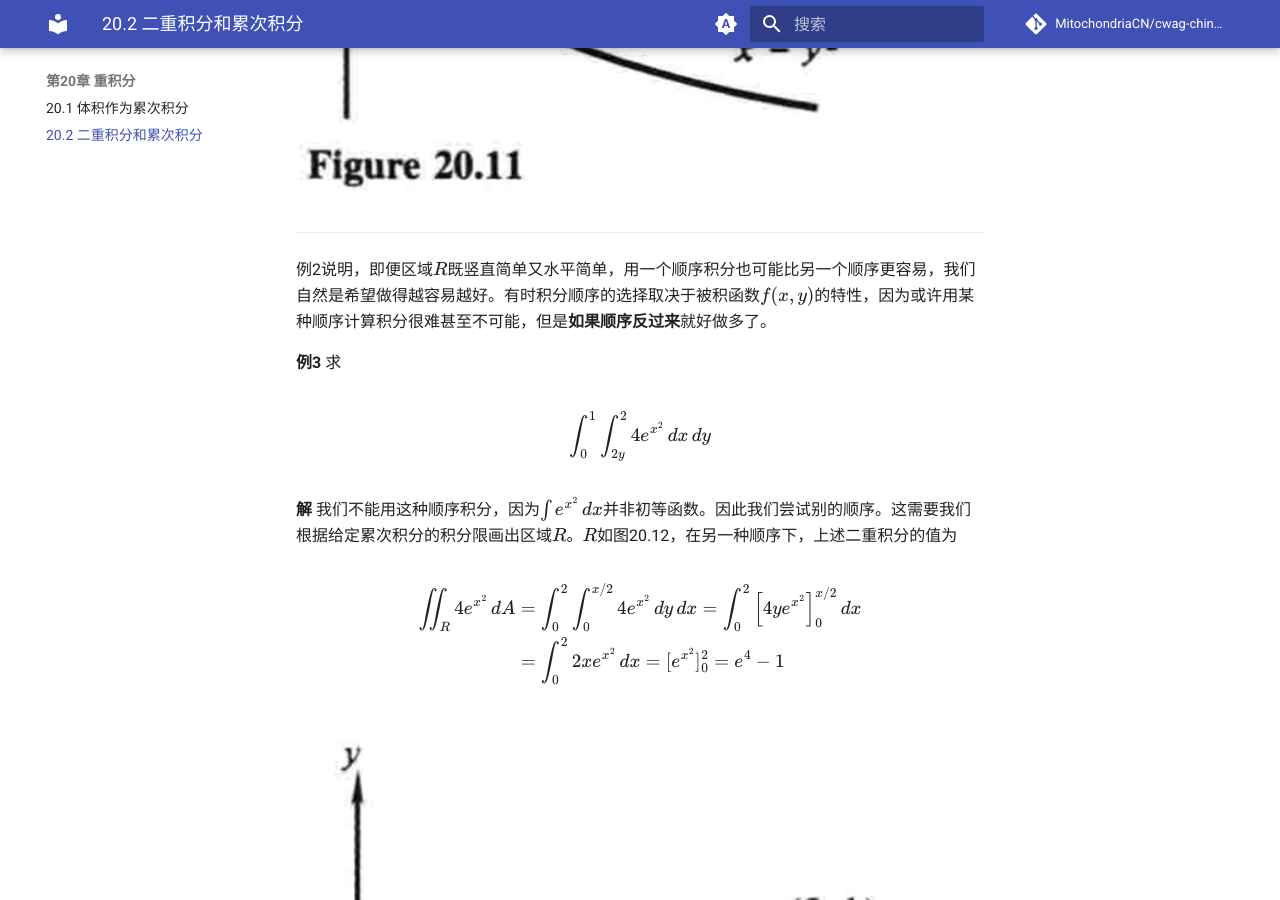
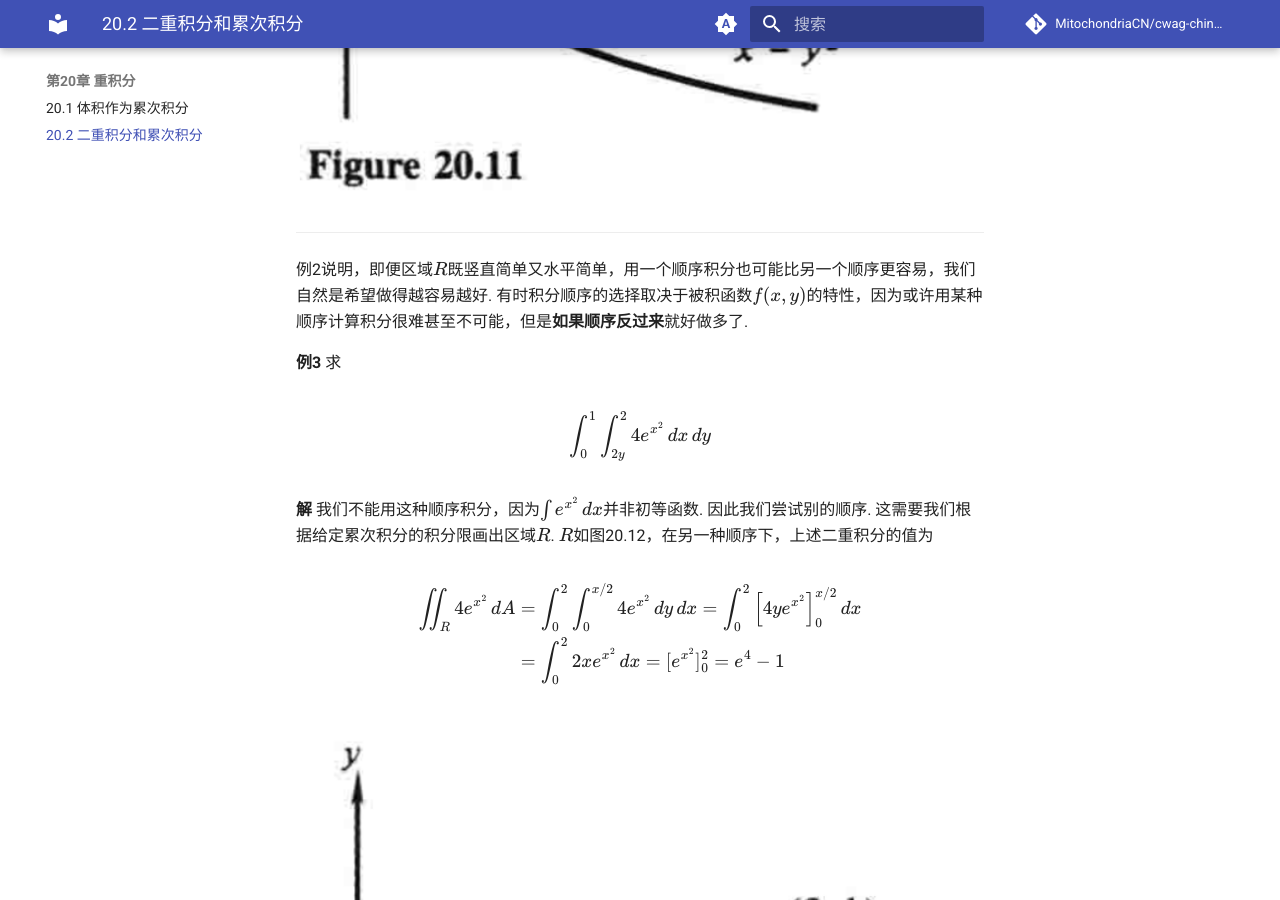
Before and after one commit to MitochondriaCN/cwag-chinese, an MkDocs documentation site: the page built from docs/20/2.md, in a window 1280 px wide and 900 px high, scrolled down 7231 px. Built offline with MkDocs 1.6.1 and Material for MkDocs 9.7.7, drawn with Linux system fonts in a browser that asks for light colours; comment, search, counter and statistics services are not loaded; some of the changed text lies outside the part shown.

Commit message:
fix: 20.2标点符号修正

```diff
--- a/docs/20/2.md
+++ b/docs/20/2.md
@@ -74,9 +74,9 @@ $$\iint_R f(x,y) dA = \int_c^d \int_{x_1(y)}^{x_2(y)} f(x,y) dx dy \tag{8}$$
 
 除了其在计算二重积分方面显而易见的实践价值以外，这些等式还服务于澄清二重积分和累次积分之间的概念差异. 二重积分是与函数$f(x,y)$和区域$R$相关联的一个数，而这个数的存在和意义独立于任何特定的计算方法. 另一方面，一个累次积分就是**自带一套计算流程**的二重积分. 因此，每个累次积分都是二重积分，反之则不然.
 
-**例1** 用两种不同的方法计算二重积分$\iint_R 2xy dA$，其中$R$是由抛物线$x=y^2$和直线$y=x$围成的区域。
+**例1** 用两种不同的方法计算二重积分$\iint_R 2xy dA$，其中$R$是由抛物线$x=y^2$和直线$y=x$围成的区域.
 
-**解** **每次解二重积分前，画出积分区域$R$是很有必要的。**此题中，区域如图20.10所示。显然$R$是竖直简单的，其中$a=0$，$b=1$，$y_1(x)=x$，$y_2(x)=x^{1/2}$，因此由$(7)$得
+**解** **每次解二重积分前，画出积分区域$R$是很有必要的. **此题中，区域如图20.10所示. 显然$R$是竖直简单的，其中$a=0$，$b=1$，$y_1(x)=x$，$y_2(x)=x^{1/2}$，因此由$(7)$得
 
 $$
 \begin{align}
@@ -98,9 +98,9 @@ $$
 
 ---
 
-**例2** 求$\iint_R (1+2x)\, dA$，其中$R$是由$x=y^2$和$x-y=2$围成的区域。
+**例2** 求$\iint_R (1+2x)\, dA$，其中$R$是由$x=y^2$和$x-y=2$围成的区域.
 
-**解** 此区域如图20.11。若要先对$y$积分，再对$x$积分，我们需要计算两个不同的积分，一个位于直线$x=1$左边，一个在右边，因为对$y$积分的积分限在这两块区域是不同的：
+**解** 此区域如图20.11. 若要先对$y$积分，再对$x$积分，我们需要计算两个不同的积分，一个位于直线$x=1$左边，一个在右边，因为对$y$积分的积分限在这两块区域是不同的：
 
 $$\iint_R (1+2x)\,dA = \int_0^1\int_{-\sqrt{x}}^{\sqrt{x}} (1+2x)\,dy\,dx + \int_1^4\int_{x-2}^{\sqrt{x}} (1+2x)\,dy\,dx$$
 
@@ -117,13 +117,13 @@ $$
 
 ---
 
-例2说明，即便区域$R$既竖直简单又水平简单，用一个顺序积分也可能比另一个顺序更容易，我们自然是希望做得越容易越好。有时积分顺序的选择取决于被积函数$f(x,y)$的特性，因为或许用某种顺序计算积分很难甚至不可能，但是**如果顺序反过来**就好做多了。
+例2说明，即便区域$R$既竖直简单又水平简单，用一个顺序积分也可能比另一个顺序更容易，我们自然是希望做得越容易越好. 有时积分顺序的选择取决于被积函数$f(x,y)$的特性，因为或许用某种顺序计算积分很难甚至不可能，但是**如果顺序反过来**就好做多了.
 
 **例3** 求
 
 $$\int_0^1 \int_{2y}^2 4e^{x^2}\,dx\,dy$$
 
-**解** 我们不能用这种顺序积分，因为$\int e^{x^2}\,dx$并非初等函数。因此我们尝试别的顺序。这需要我们根据给定累次积分的积分限画出区域$R$。$R$如图20.12，在另一种顺序下，上述二重积分的值为
+**解** 我们不能用这种顺序积分，因为$\int e^{x^2}\,dx$并非初等函数. 因此我们尝试别的顺序. 这需要我们根据给定累次积分的积分限画出区域$R$. $R$如图20.12，在另一种顺序下，上述二重积分的值为
 
 $$
 \begin{align}
```
